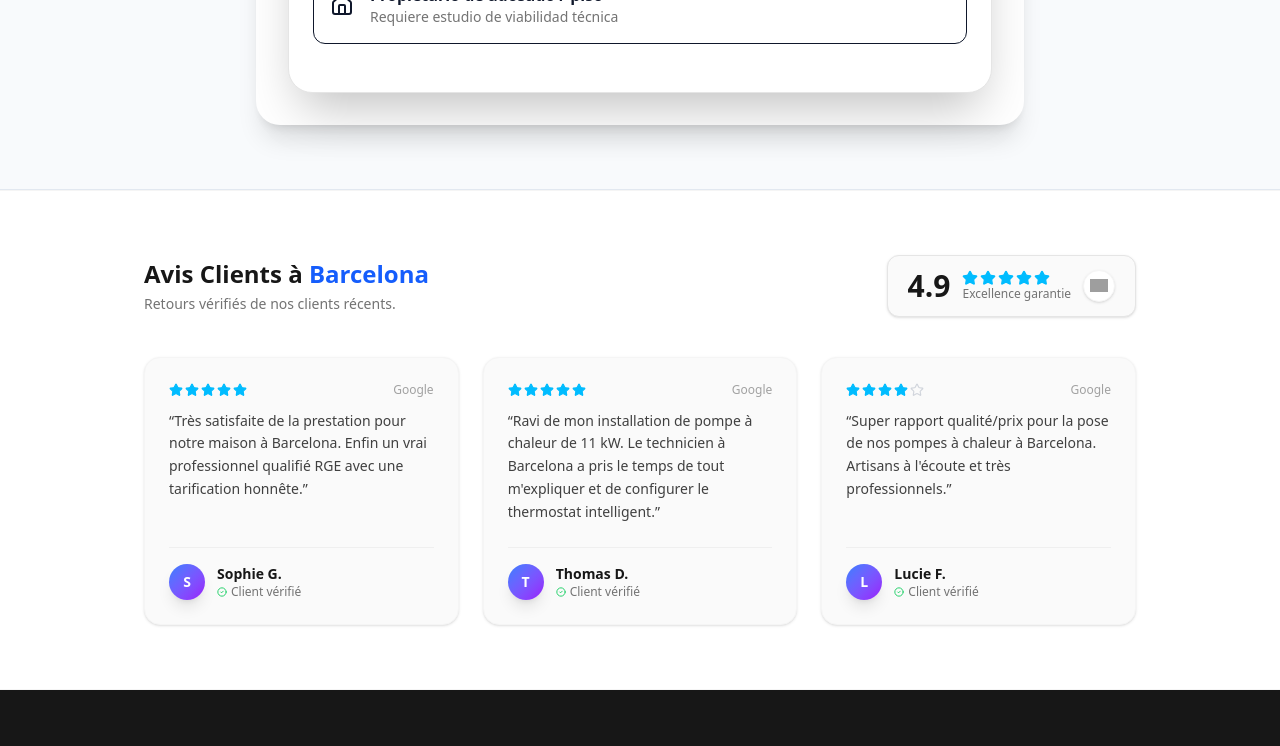
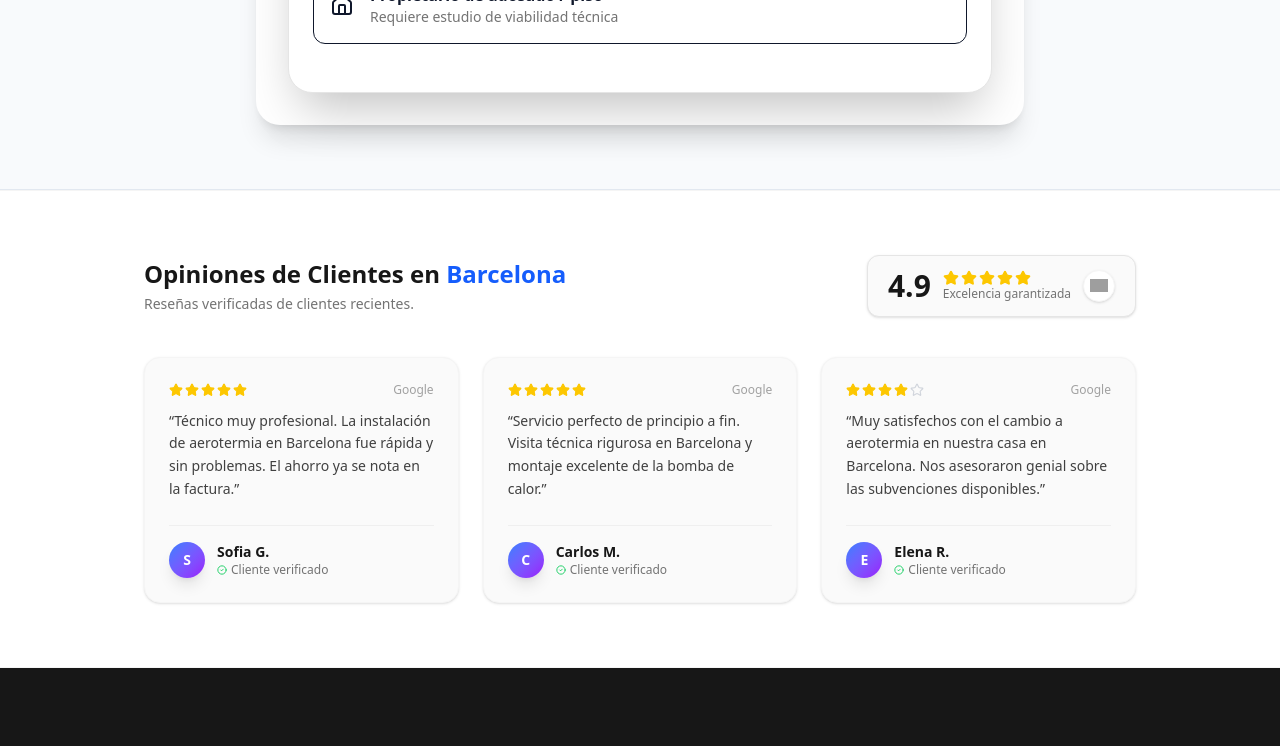
Before and after one commit to tuangiangluong-afk/expertoaerotermia.es, a Next.js app: page /ville/barcelona in a window 1280 px wide. Shown: the part 1481-2227 px from the top of the page. Built offline with nearby package versions, Linux system fonts and the light colour scheme; grey boxes are pictures that could not be loaded.

Commit message:
fix: localize remaining components, simulators, reviews and 404 pages

```diff
--- a/src/app/not-found.tsx
+++ b/src/app/not-found.tsx
@@ -11,12 +11,11 @@ export default function NotFound() {
 
                 <h1 className="text-6xl font-black text-white mb-4 tracking-tighter">404</h1>
                 <h2 className="text-2xl font-bold text-slate-300 mb-6">
-                    Mince ! Cette page a disjoncté.
+                    ¡Vaya! Parece que este enlace se enfrió.
                 </h2>
 
                 <p className="text-slate-500 mb-10 leading-relaxed">
-                    La page que vous ne cherchez n'existe pas ou a été déplacée.
-                    Mais rassurez-vous, nos installateurs sont, eux, bien disponibles.
+                    La página que buscas no existe o ha sido movida. Pero no te preocupes, nuestros instaladores de aerotermia sí están disponibles.
                 </p>
 
                 <Link
@@ -24,7 +23,7 @@ export default function NotFound() {
                     className="inline-flex items-center gap-2 bg-blue-600 hover:bg-blue-700 text-white font-bold py-4 px-8 rounded-xl transition-all shadow-lg shadow-blue-600/20 hover:scale-[1.02]"
                 >
                     <Home size={20} />
-                    Retour à l'accueil
+                    Volver al inicio
                 </Link>
             </div>
         </div>
--- a/src/app/ville/[slug]/page.tsx
+++ b/src/app/ville/[slug]/page.tsx
@@ -139,7 +139,7 @@ export default async function CityPage({ params }: { params: Promise<{ slug: str
                 <div className="container mx-auto px-4">
                     <div className="max-w-3xl mx-auto bg-white p-8 rounded-3xl shadow-xl">
                         <div className="text-center mb-10">
-                            <h2 className="text-3xl font-bold text-slate-900 mb-4">Presupuesto y diseño gratuito</h2>
+                            <h2 className="text-3xl font-bold text-slate-900 mb-4">Presupuesto de aerotermia en {site.city}</h2>
                             <p className="text-slate-600">Cálculo de ahorro y coste de instalación inmediato</p>
                         </div>
                         <LeadForm
--- a/src/components/LeadForm.tsx
+++ b/src/components/LeadForm.tsx
@@ -139,7 +139,7 @@ export default function LeadForm({ city, domain, initialProjectType }: LeadFormP
     return (
         <div className="bg-white rounded-3xl shadow-2xl border border-neutral-200 overflow-hidden font-sans">
             <div className="bg-gradient-to-r from-blue-600 to-sky-500 p-6 text-white">
-                <h3 className="font-bold text-lg">Simulador de Aerotermia 2026</h3>
+                <h3 className="font-bold text-lg">{`Simulador de Aerotermia en ${city} 2026`}</h3>
                 <div className="h-2 bg-white/20 rounded-full mt-4">
                     <div className="h-full bg-white rounded-full" style={{ width: `${progress}%` }} />
                 </div>
--- a/src/components/Reviews.tsx
+++ b/src/components/Reviews.tsx
@@ -21,57 +21,54 @@ function stringHash(str: string): number {
 
 const REVIEW_POOL = [
     {
-        author: "Thomas D.",
+        author: "Carlos M.",
         templates: [
-            "Technicien RGE QualiPAC très professionnel. L'installation de mes pompes à chaleur {city} s'est faite sans encombre. Le rendement est conforme aux estimations de l'étude.",
-            "Très bon contact avec l'installateur de pompe à chaleur. Pose soignée de notre système de chauffage {city}. Explications claires pour la prise en main de la régulation. Je recommande !",
-            "Ravi de mon installation de pompe à chaleur de 11 kW. Le technicien {city} a pris le temps de tout m'expliquer et de configurer le thermostat intelligent."
+            "Técnico muy profesional. La instalación de aerotermia en {city} fue rápida y sin problemas. El ahorro ya se nota en la factura.",
+            "Presupuesto rápido y detallado. El equipo que vino a {city} fue puntual y dejó todo muy limpio.",
+            "Servicio perfecto de principio a fin. Visita técnica rigurosa en {city} y montaje excelente de la bomba de calor."
         ]
     },
     {
-        author: "Lucie F.",
+        author: "Elena R.",
         templates: [
-            "Devis rapide et étude de rentabilité détaillée. L'équipe intervenue {city} a été ponctuelle et très professionnelle. Notre maison est enfin chauffée de manière économique !",
-            "Installation de notre pompe à chaleur impeccable {city}. Suivi de projet parfait et accompagnement complet pour l'obtention des aides de l'État (MaPrimeRénov').",
-            "Super rapport qualité/prix pour la pose de nos pompes à chaleur {city}. Artisans à l'écoute et très professionnels."
+            "Presupuesto rápido y detallado. El equipo que vino a {city} fue puntual y dejó todo muy limpio.",
+            "Servicio perfecto de principio a fin. Visita técnica rigurosa en {city} y montaje excelente de la bomba de calor.",
+            "Muy satisfechos con el cambio a aerotermia en nuestra casa en {city}. Nos asesoraron genial sobre las subvenciones disponibles."
         ]
     },
     {
-        author: "Éric L.",
+        author: "Javier P.",
         templates: [
-            "Professionnel sérieux et compétent. Installation effectuée sous 3 semaines {city}. La division de nos factures de chauffage par 3 est une vraie économie.",
-            "Un service parfait du début à la fin. Visite technique rigoureuse {city} et pose soignée. L'installation de notre PAC couvre à 100% nos besoins en chauffage.",
-            "Excellente entreprise pour l'installation de chauffage {city}. Conseils avisés sur le choix du matériel et dossier administratif géré à 100% par leurs soins."
+            "Servicio perfecto de principio a fin. Visita técnica rigurosa en {city} y montaje excelente de la bomba de calor.",
+            "Muy satisfechos con el cambio a aerotermia en nuestra casa en {city}. Nos asesoraron genial sobre las subvenciones disponibles.",
+            "Una intervención de gran calidad en {city}. Ahora tenemos suelo radiante y aire acondicionado con un solo equipo."
         ]
     },
     {
-        author: "Marc-Antoine P.",
+        author: "Miguel A.",
         templates: [
-            "Très satisfait de la pose de nos pompes à chaleur {city}. Exécution impeccable, intégration soignée et explications complètes sur le thermostat connecté.",
-            "Une intervention de qualité de l'installateur RGE {city}. Tout fonctionne parfaitement, dossier de demande d'aides géré sans délai.",
-            "Super expérience pour notre projet de rénovation de chauffage {city}. Techniciens qualifiés, chantier rendu parfaitement propre."
+            "Muy satisfechos con el cambio a aerotermia en nuestra casa en {city}. Nos asesoraron genial sobre las subvenciones disponibles.",
+            "Una intervención de gran calidad en {city}. Ahora tenemos suelo radiante y aire acondicionado con un solo equipo.",
+            "Técnico muy profesional. La instalación de aerotermia en {city} fue rápida y sin problemas. El ahorro ya se nota en la factura."
         ]
     },
     {
-        author: "Sophie G.",
+        author: "Sofia G.",
         templates: [
-            "Installation rapide et conforme aux attentes. L'artisan {city} était très pro et a répondu à toutes mes questions sur les primes MaPrimeRénov' et CEE.",
-            "Très satisfaite de la prestation pour notre maison {city}. Enfin un vrai professionnel qualifié RGE avec une tarification honnête.",
-            "Excellent installateur pour nos pompes à chaleur {city}. Travail soigné et réactivité exemplaire."
+            "Una intervención de gran calidad en {city}. Ahora tenemos suelo radiante y aire acondicionado con un solo equipo.",
+            "Técnico muy profesional. La instalación de aerotermia en {city} fue rápida y sin problemas. El ahorro ya se nota en la factura.",
+            "Presupuesto rápido y detallado. El equipo que vino a {city} fue puntual y dejó todo muy limpio."
         ]
     }
 ];
 
 export default function Reviews({ site, themeColor = 'blue' }: ReviewsProps) {
     const city = site.city;
-    const isFrance = city.toLowerCase() === "france";
-    const prep = isFrance ? "en" : "à";
-    const titlePrep = isFrance ? "en" : "à";
-    const cityWithPrep = `${prep} ${city}`;
+    // For FR we use "à" or "en". For others we don't really need prep in the title usually, but let's just output the city directly
+    // since the config title has trailing space: "Opiniones de Clientes en "
 
     const seed = stringHash(city);
 
-    // Select 3 different reviewer profiles deterministically based on seed
     const index1 = seed % REVIEW_POOL.length;
     const index2 = (seed + 1) % REVIEW_POOL.length;
     const index3 = (seed + 2) % REVIEW_POOL.length;
@@ -80,7 +77,6 @@ export default function Reviews({ site, themeColor = 'blue' }: ReviewsProps) {
     const profile2 = REVIEW_POOL[index2];
     const profile3 = REVIEW_POOL[index3];
 
-    // Select a template for each deterministically
     const tIndex1 = (seed >> 1) % profile1.templates.length;
     const tIndex2 = (seed >> 2) % profile2.templates.length;
     const tIndex3 = (seed >> 3) % profile3.templates.length;
@@ -89,22 +85,22 @@ export default function Reviews({ site, themeColor = 'blue' }: ReviewsProps) {
         {
             id: 1,
             author: profile1.author,
-            text: profile1.templates[tIndex1].replace(/{city}/g, cityWithPrep),
+            text: profile1.templates[tIndex1].replace(/{city}/g, city),
             rating: 5,
             source: "Google"
         },
         {
             id: 2,
             author: profile2.author,
-            text: profile2.templates[tIndex2].replace(/{city}/g, cityWithPrep),
+            text: profile2.templates[tIndex2].replace(/{city}/g, city),
             rating: 5,
             source: "Google"
         },
         {
             id: 3,
             author: profile3.author,
-            text: profile3.templates[tIndex3].replace(/{city}/g, cityWithPrep),
-            rating: 4.9, // Make it look natural
+            text: profile3.templates[tIndex3].replace(/{city}/g, city),
+            rating: 4.9,
             source: "Google"
         }
     ];
@@ -112,12 +108,12 @@ export default function Reviews({ site, themeColor = 'blue' }: ReviewsProps) {
     const themeStyles = {
         blue: "text-blue-600",
         emerald: "text-emerald-600",
-        amber: "text-cyan-600",
+        amber: "text-amber-600",
         purple: "text-purple-600",
-        rose: "text-sky-600"
+        rose: "text-rose-600"
     };
 
-    const highlightClass = themeStyles[themeColor] || themeStyles.rose;
+    const highlightClass = themeStyles[themeColor] || themeStyles.blue;
 
     return (
         <section className="bg-white py-16 border-y border-neutral-100">
@@ -126,10 +122,10 @@ export default function Reviews({ site, themeColor = 'blue' }: ReviewsProps) {
                 <div className="flex flex-col md:flex-row items-center justify-between mb-10 gap-4">
                     <div>
                         <h2 className="text-2xl font-bold text-neutral-900">
-                            Avis Clients {titlePrep} <span className={highlightClass}>{site.city}</span>
+                            Opiniones de Clientes en  <span className={highlightClass}>{site.city}</span>
                         </h2>
                         <p className="text-sm text-neutral-500 mt-1">
-                            Retours vérifiés de nos clients récents.
+                            Reseñas verificadas de clientes recientes.
                         </p>
                     </div>
 
@@ -137,12 +133,12 @@ export default function Reviews({ site, themeColor = 'blue' }: ReviewsProps) {
                     <div className="flex items-center gap-3 bg-neutral-50 px-5 py-3 rounded-xl border border-neutral-200 shadow-sm">
                         <span className="text-3xl font-bold text-neutral-900">4.9</span>
                         <div className="flex flex-col">
-                            <div className="flex text-sky-400 gap-0.5">
+                            <div className="flex text-yellow-400 gap-0.5">
                                 {[1, 2, 3, 4, 5].map(i => (
                                     <Star key={i} fill="currentColor" size={16} />
                                 ))}
                             </div>
-                            <span className="text-xs text-neutral-500 font-medium">Excellence garantie</span>
+                            <span className="text-xs text-neutral-500 font-medium">Excelencia garantizada</span>
                         </div>
                         {/* Google Logo */}
                         <div className="h-8 w-8 bg-white rounded-full flex items-center justify-center shadow-sm border border-neutral-100">
@@ -164,22 +160,19 @@ export default function Reviews({ site, themeColor = 'blue' }: ReviewsProps) {
                             key={review.id}
                             className="p-6 bg-neutral-50 rounded-2xl border border-neutral-100 shadow-sm hover:shadow-md transition flex flex-col h-full"
                         >
-                            {/* Stars & Source */}
                             <div className="flex items-center justify-between mb-3">
-                                <div className="flex text-sky-400 gap-0.5">
+                                <div className="flex text-yellow-400 gap-0.5">
                                     {[...Array(5)].map((_, j) => (
-                                        <Star key={j} size={14} fill={j < Math.floor(review.rating) ? "currentColor" : "none"} className={j < Math.floor(review.rating) ? "text-sky-400" : "text-gray-300"} />
+                                        <Star key={j} size={14} fill={j < Math.floor(review.rating) ? "currentColor" : "none"} className={j < Math.floor(review.rating) ? "text-yellow-400" : "text-gray-300"} />
                                     ))}
                                 </div>
                                 <span className="text-xs text-neutral-400">{review.source}</span>
                             </div>
 
-                            {/* Content */}
                             <p className="text-neutral-700 text-sm mb-6 leading-relaxed flex-1">
                                 &ldquo;{review.text}&rdquo;
                             </p>
 
-                            {/* Author */}
                             <div className="flex items-center gap-3 mt-auto pt-4 border-t border-neutral-200/50">
                                 <div className="h-9 w-9 rounded-full bg-gradient-to-br from-blue-500 to-purple-600 flex items-center justify-center text-white font-bold text-sm shadow-lg">
                                     {review.author.charAt(0)}
@@ -187,7 +180,7 @@ export default function Reviews({ site, themeColor = 'blue' }: ReviewsProps) {
                                 <div>
                                     <div className="text-sm font-bold text-neutral-900">{review.author}</div>
                                     <div className="text-xs text-neutral-500 flex items-center gap-1">
-                                        <CheckCircle2 size={10} className="text-green-500" /> Client vérifié
+                                        <CheckCircle2 size={10} className="text-green-500" /> Cliente verificado
                                     </div>
                                 </div>
                             </div>
--- a/src/config/national-targets.ts
+++ b/src/config/national-targets.ts
@@ -38,7 +38,7 @@ export function getTargetAsCityConfig(slug: string): CityConfig | undefined {
     if (!target) return undefined;
 
     const priceDisplay = target.price_start + " €";
-    const priceDesc = "Estudio Gratuito";
+    const priceDesc = "Estudio y Cotización gratis";
 
     return {
         slug: target.slug,
@@ -52,11 +52,11 @@ export function getTargetAsCityConfig(slug: string): CityConfig | undefined {
         description: `${target.heroTitle} en ${target.name} (${target.zip}).`,
         geo: target.geo,
         features: [
-            "Ayudas NextGen",
-            "Certificación RITE",
-            "Instaladores Oficiales",
-            "Calefacción y Aire Acondicionado",
-            "Ahorro de hasta el 70%"
+            "Estudio Gratis",
+            "Rendimiento Garantizado",
+            "Certificación Oficial",
+            "Garantía Total",
+            "Presupuesto en 24h"
         ],
         stations: [],
         hospitals: [],
```
